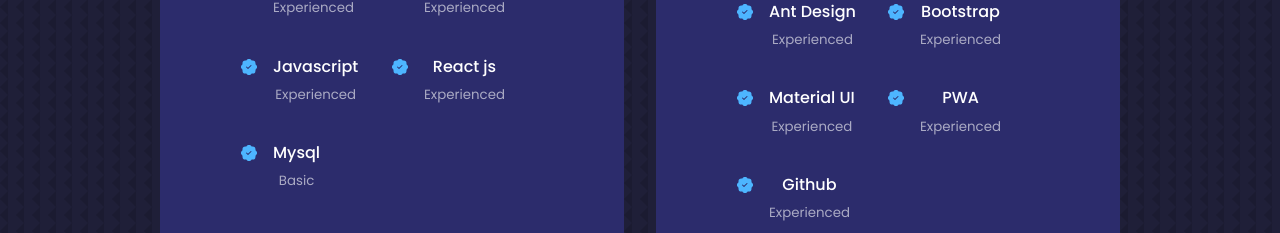
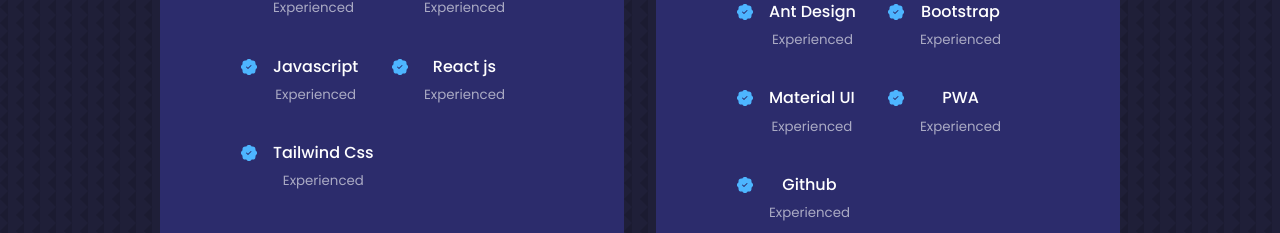
Before and after one commit to BARANEESWARAN/portfolio, a React (Create React App) app: page / in a window 1280 px wide. Shown: the part 2017-2250 px from the top of the page. Built offline with nearby package versions, Linux system fonts and the light colour scheme.

Commit message:
Update Experiance.jsx

```diff
--- a/src/Component/Experiance/Experiance.jsx
+++ b/src/Component/Experiance/Experiance.jsx
@@ -58,8 +58,8 @@
   <article className='experience__details'>
     <BsPatchCheckFill className="experience__icon"/>
     <div>
-    <h4>Mysql</h4>
-    <small className='text-light'>Basic</small>
+    <h4>Tailwind Css</h4>
+    <small className='text-light'>Experienced</small>
     </div>
 
   </article>
```
